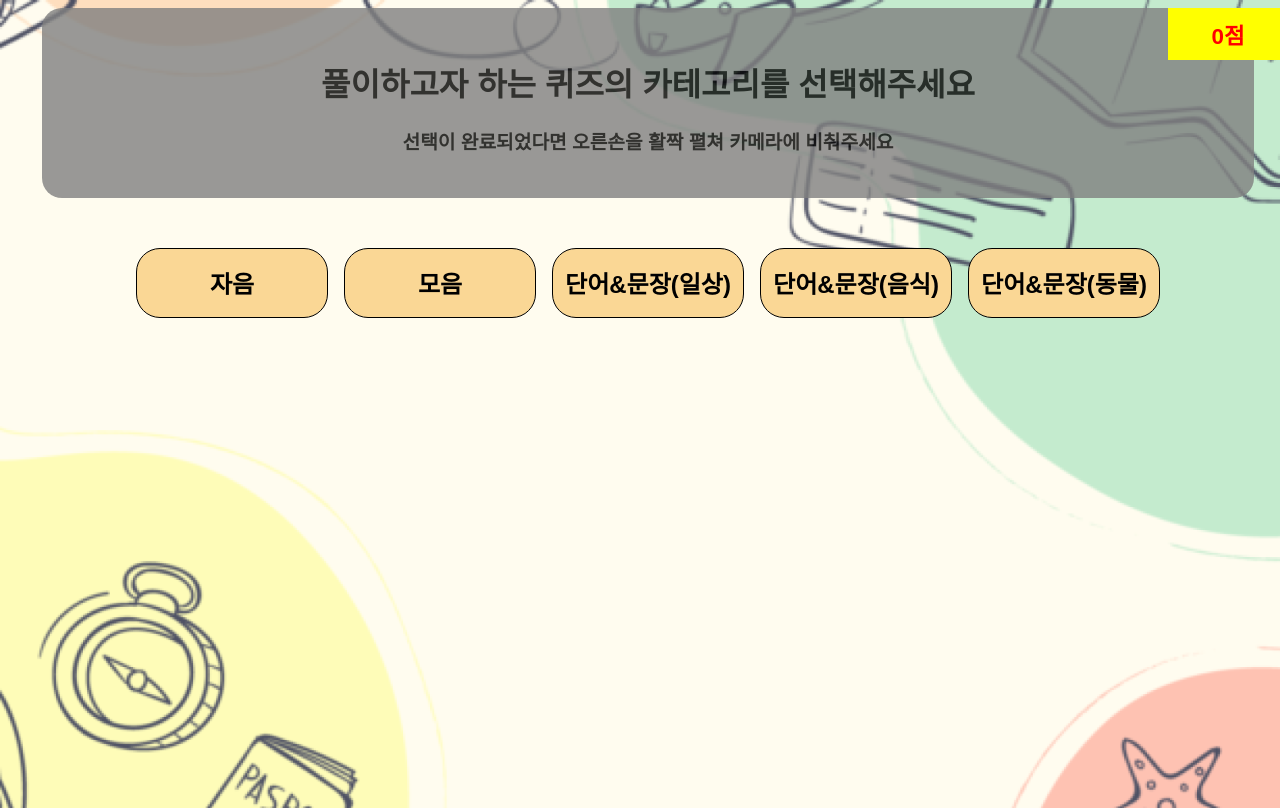
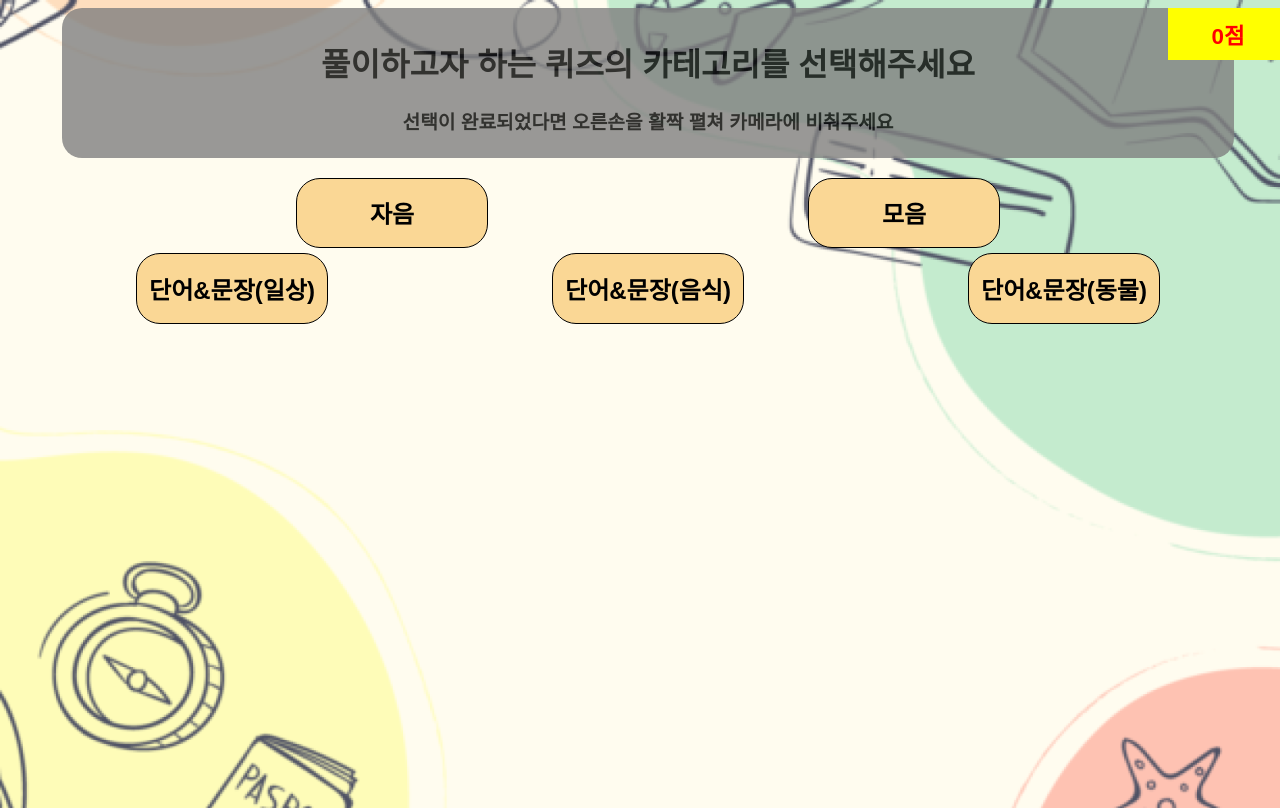
Before and after one commit to TUK-2023-Project/frontend, a React (Create React App) app: page /game in a window 1280 px wide. Built offline with nearby package versions, Linux system fonts and the light colour scheme; sample sign-in values are in the browser's storage; a web font is replaced by a local one.

Commit message:
feat : 카테고리 배치 수정

```diff
--- a/src/pages/Game/CategorySelection/CategorySelection.module.scss
+++ b/src/pages/Game/CategorySelection/CategorySelection.module.scss
@@ -5,7 +5,7 @@
   justify-content: flex-end;
   align-items: center;
   position: relative;
-  padding: 30px;
+  padding: 10px;
   margin: auto;
   width: 90%;
 
@@ -25,10 +25,26 @@
 }
 
 .category-wrapper {
-  padding-top: 50px;
+  padding-top: 20px;
   display: flex;
-  justify-content: space-between;
+  flex-direction: column;
+  justify-content: center;
   align-items: center;
   width: 80%;
   margin: 0 auto;
+  &__row {
+    margin-bottom: 5px;
+    display: flex;
+    justify-content: space-between;
+    align-items: center;
+    width: 100%;
+
+    &:first-child {
+      justify-content: space-around;
+    }
+
+    &:last-child {
+      justify-content: space-between;
+    }
+  }
 }
--- a/src/pages/Game/CategorySelection/index.tsx
+++ b/src/pages/Game/CategorySelection/index.tsx
@@ -58,6 +58,7 @@
       </div>
 
       <div className={styles["category-wrapper"]}>
+        <div className={styles["category-wrapper__row"]}>
           <CommonButton
             buttonName={WORD_TYPE[1]}
             handleClick={() => {
@@ -72,6 +73,8 @@
             }}
             isSelected={selectedButtonIndex === 1}
           />
+        </div>
+        <div className={styles["category-wrapper__row"]}>
           <CommonButton
             buttonName={WORD_TYPE[3]}
             handleClick={() => {
@@ -95,6 +98,7 @@
           />
         </div>
       </div>
+    </div>
   );
 };
 
```
Lines whose indentation alone changed are shown as unchanged.
